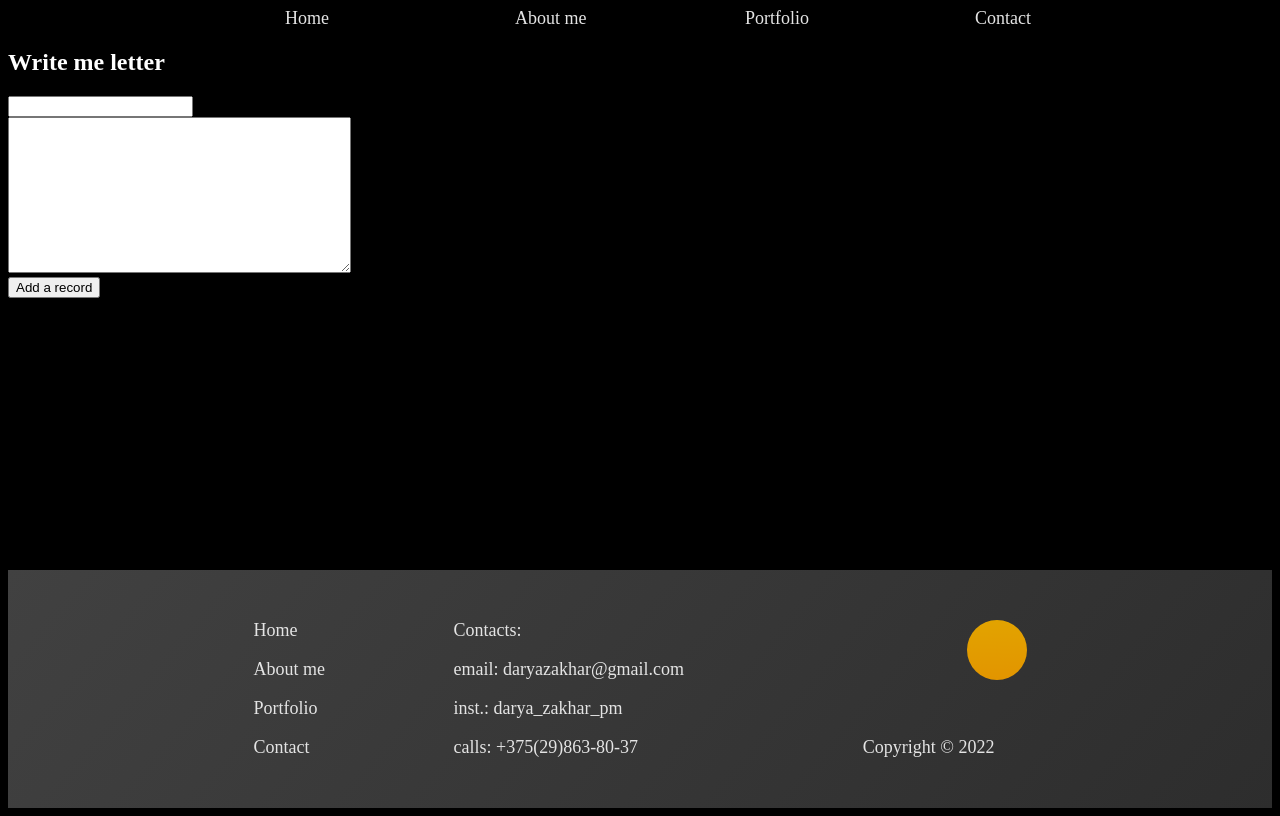
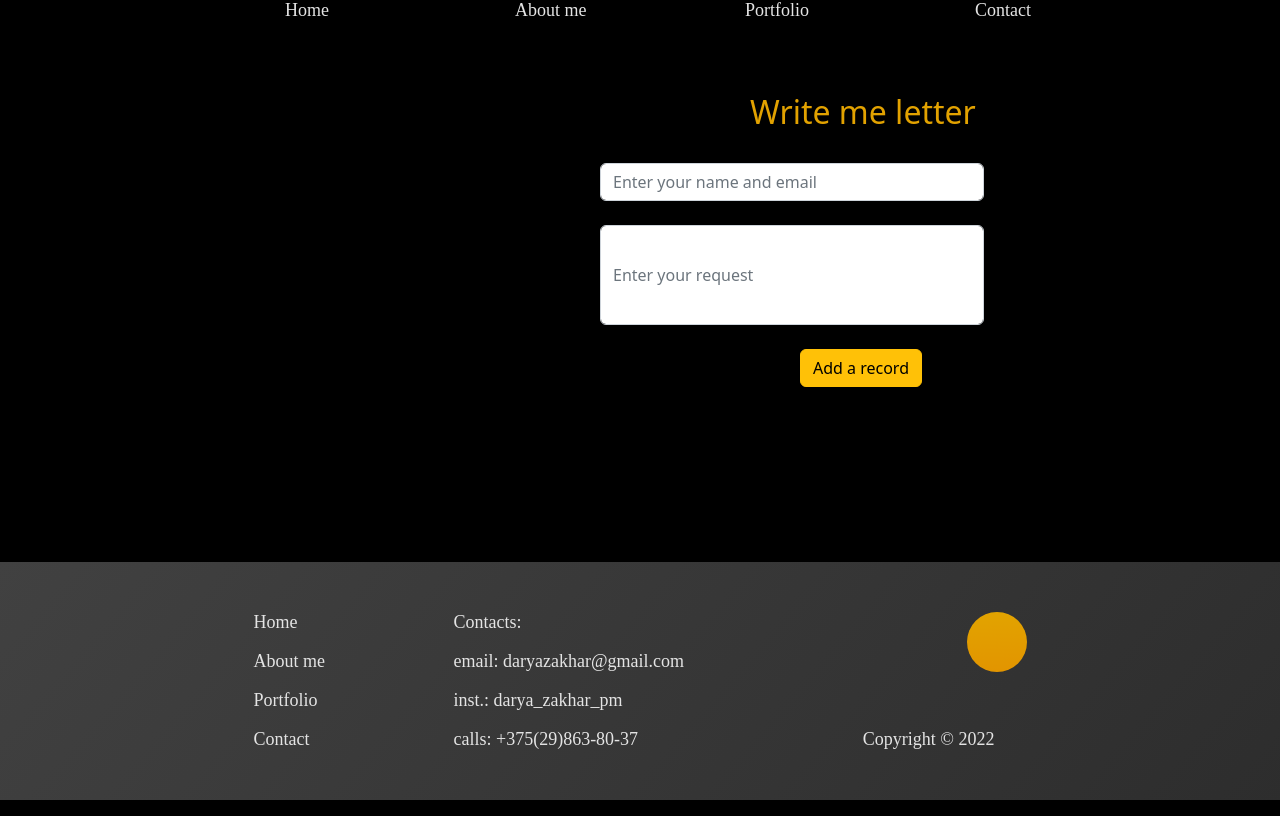
Before and after one commit to Daryazakhar89/Python-courses, a Django app: page /my_request in a window 1280 px wide. Run offline with Django 4.2, Linux system fonts and the light colour scheme.

Commit message:
style: do page my_request.html with bootstrap

```diff
--- a/final_project/my_server/my_site/forms.py
+++ b/final_project/my_server/my_site/forms.py
@@ -6,3 +6,13 @@ class MySiteForms(ModelForm):
     class Meta:
         model = MySite
         fields = ['title', 'content']
+        widgets = {
+            "title": TextInput(attrs={
+                'class': 'form-control',
+                'placeholder': 'Enter your name and email ',
+            }),
+            "content": TextInput(attrs={
+                'class': 'form-control',
+                'placeholder': 'Enter your request ',
+            }),
+        }
--- a/final_project/my_server/my_site/static/my_site/css/style.css
+++ b/final_project/my_server/my_site/static/my_site/css/style.css
@@ -606,3 +606,23 @@ background: url("../img/my_photo1.png");
 .color-letter {
     color: white;
 }
+
+#id_title.form-control {
+    width: 30% ;
+    margin-left: 600px;
+}
+
+#id_content.form-control {
+    width: 30%;
+    height: 100px;
+    margin-left: 600px;
+}
+
+.color-letter {
+    color: #E2A200;
+    margin-left: 750px;
+}
+
+.btn-warning {
+    margin-left: 800px;
+}
--- a/final_project/my_server/my_site/templates/my_site/main.html
+++ b/final_project/my_server/my_site/templates/my_site/main.html
@@ -5,6 +5,7 @@
 <head>
   <meta charset="UTF-8">
   <title>{% block title %}Programmer's portfolio{% endblock %}</title>
+  <link href="https://cdn.jsdelivr.net/npm/bootstrap@5.2.2/dist/css/bootstrap.min.css" rel="stylesheet" integrity="sha384-Zenh87qX5JnK2Jl0vWa8Ck2rdkQ2Bzep5IDxbcnCeuOxjzrPF/et3URy9Bv1WTRi" crossorigin="anonymous">
   <link rel="stylesheet" href="{% static 'my_site/css/style.css' %}">
 </head>
 
@@ -75,7 +76,7 @@
           </div>
           <div class="about-me-skill">
             <div class="about-me-icon"></div>
-            <p class="about-me-text">HTML</p>
+            <p class="about-me-text">HTML + CSS</p>
           </div>
         </div>
         <div class="about-me-group">
--- a/final_project/my_server/my_site/templates/my_site/my_request.html
+++ b/final_project/my_server/my_site/templates/my_site/my_request.html
@@ -1,13 +1,13 @@
 {% extends 'my_site/main.html' %}
 
 {% block home %}
-    {% include 'my_site/navigation.html' %}
+    {% include 'my_site/navigation.html' %}<br><br><br>
     <h2 class="color-letter">Write me letter</h2>
     <form action="" method="post">
-        {% csrf_token %}
+        {% csrf_token %}<br>
         {{ form.title }}<br>
         {{ form.content }}<br>
-        <button type="submit">Add a record</button>
+        <button type="submit" class="btn btn-warning">Add a record</button>
     </form>
 {% endblock %}
 {% block about-me %}
```
Also changed, not shown: final_project/my_server/db.sqlite3.
